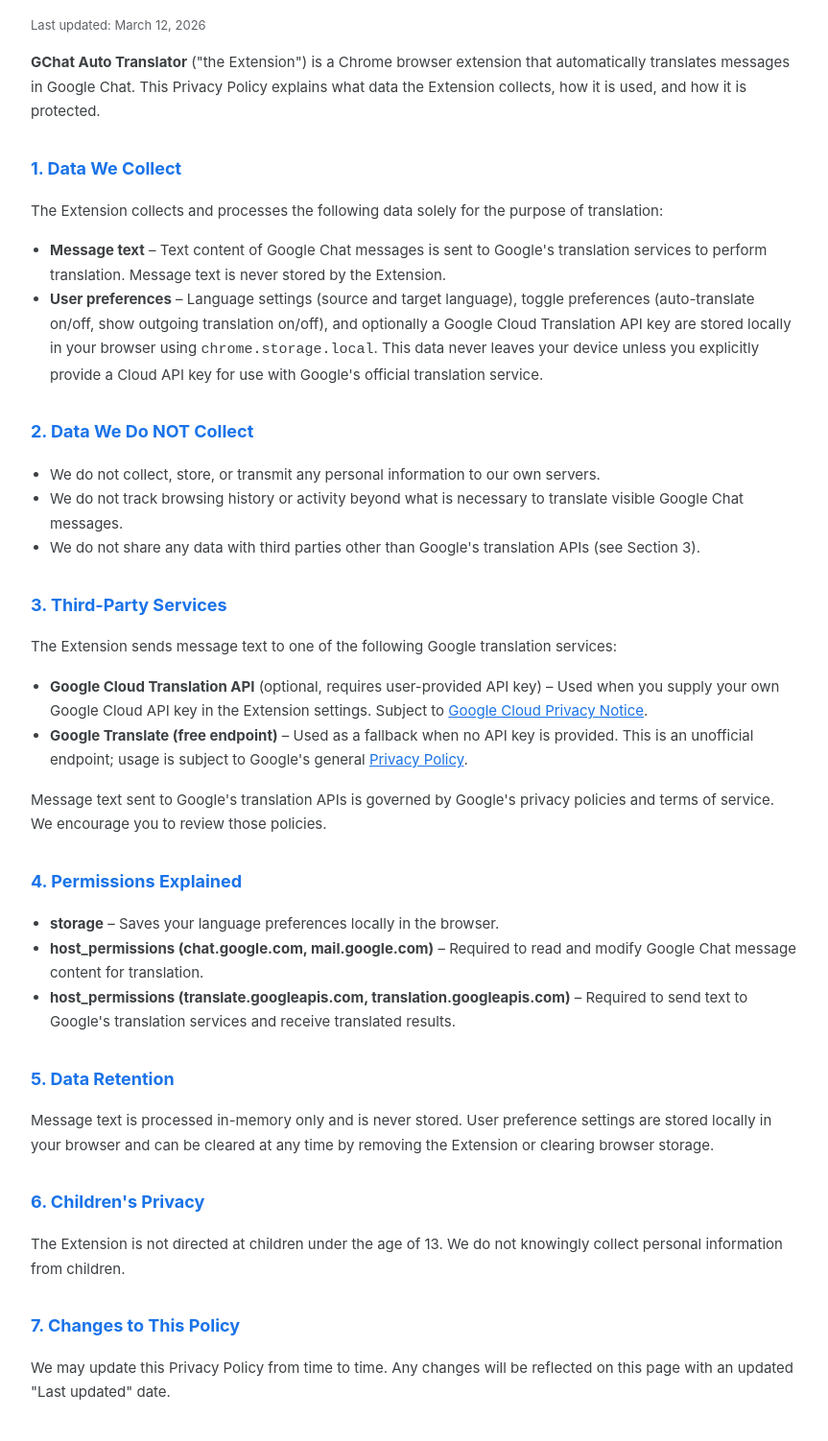
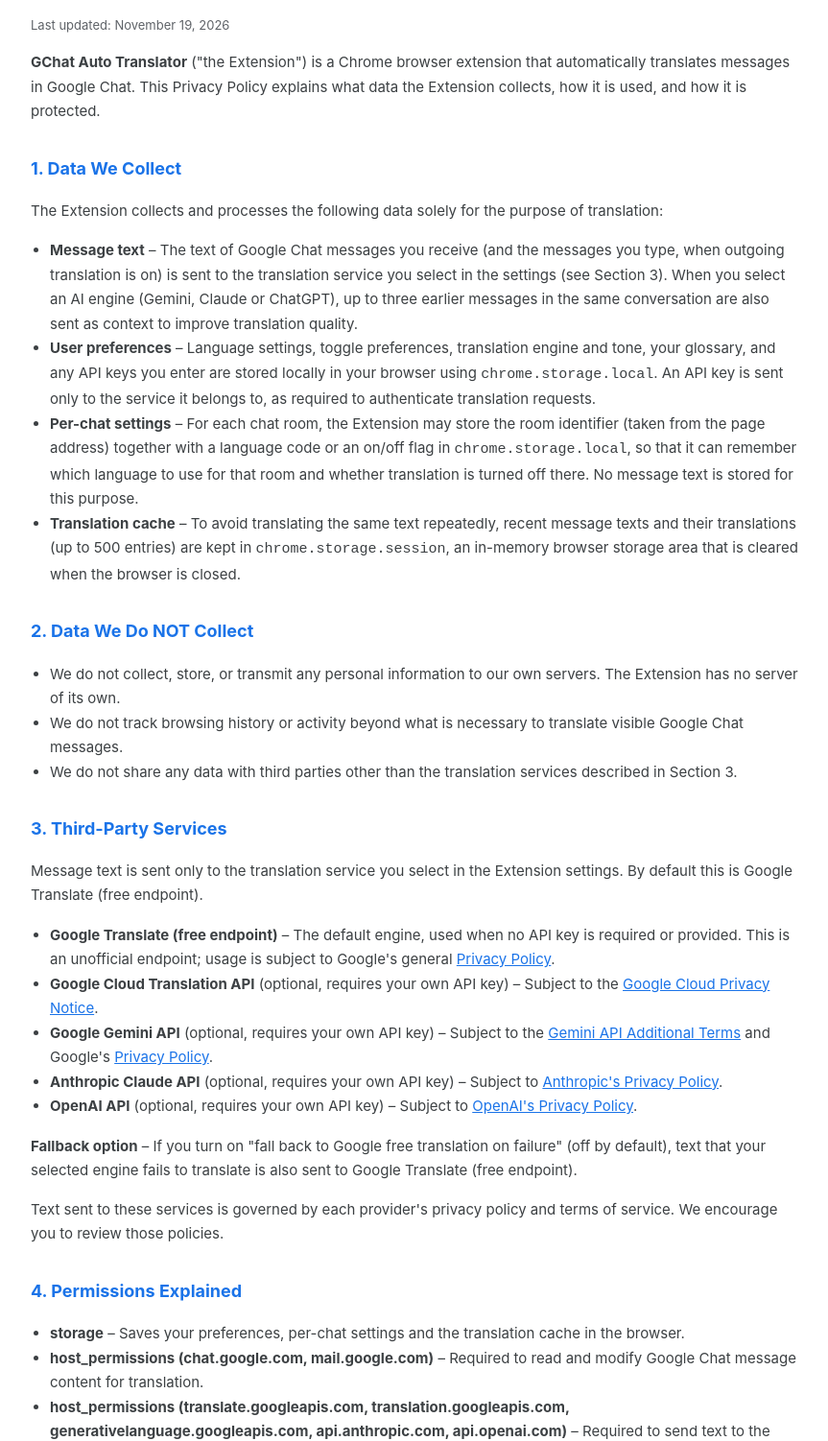
Before and after one commit to pks424/google-chat-translator, a browser extension: page privacy-policy.html in a window 1280 px wide. Shown: the part 105-1607 px from the top of the page at 96% size, without its empty margins (208-1071 px from the left). Drawn offline with Linux system fonts and the light colour scheme.

Commit message:
build: 웹스토어 업로드용 빌드 스크립트(npm run build → dist/) 추가, 개인정보처리방침·스토어 소개문 현행화
- scripts/build.js: 실행 파일만 dist/google-chat-translator-v{버전}/ 에 복사 후 zip
  (Windows 기본 tar 사용, zip 경로 '/'). manifest·popup·importScripts 가 참조하는
  파일이 빌드 목록에 없거나 zip 에 빠지면 실패
- .gitignore 에 dist/ 추가
- privacy-policy.html: 실제 동작과 맞춤 — Gemini·Anthropic·OpenAI 전송, AI 사용 시
  앞 메시지 최대 3개 맥락 전송, 대체 번역 옵션, 방별 설정 로컬 저장,
  번역 캐시(chrome.storage.session, 브라우저 종료 시 삭제), AI 호스트 권한
- store-description.md: AI 엔진·방별 언어·용어 사전·대체 번역·토글 단축키,
  Privacy 문단을 처리방침과 일치

Co-Authored-By: Claude Opus 5.5 <noreply@anthropic.com>
Claude-Session: https://claude.ai/code/session_011YGcZqyv2NjWqjDezH3xEB

```diff
--- a/package.json
+++ b/package.json
@@ -5,7 +5,8 @@
   "scripts": {
     "test": "jest --verbose",
     "test:watch": "jest --watch",
-    "test:coverage": "jest --coverage"
+    "test:coverage": "jest --coverage",
+    "build": "node scripts/build.js"
   },
   "devDependencies": {
     "jest": "^26.6.3",
--- a/privacy-policy.html
+++ b/privacy-policy.html
@@ -23,7 +23,7 @@
 </head>
 <body>
   <h1>Privacy Policy</h1>
-  <p class="updated">Last updated: March 12, 2026</p>
+  <p class="updated">Last updated: November 19, 2026</p>
 
   <p>
     <strong>GChat Auto Translator</strong> ("the Extension") is a Chrome browser extension that
@@ -34,58 +34,93 @@
   <h2>1. Data We Collect</h2>
   <p>The Extension collects and processes the following data solely for the purpose of translation:</p>
   <ul>
-    <li><strong>Message text</strong> – Text content of Google Chat messages is sent to Google's
-    translation services to perform translation. Message text is never stored by the Extension.</li>
-    <li><strong>User preferences</strong> – Language settings (source and target language),
-    toggle preferences (auto-translate on/off, show outgoing translation on/off), and optionally
-    a Google Cloud Translation API key are stored locally in your browser using
-    <code>chrome.storage.local</code>. This data never leaves your device unless you explicitly
-    provide a Cloud API key for use with Google's official translation service.</li>
+    <li><strong>Message text</strong> – The text of Google Chat messages you receive (and the
+    messages you type, when outgoing translation is on) is sent to the translation service you
+    select in the settings (see Section 3). When you select an AI engine (Gemini, Claude or
+    ChatGPT), up to three earlier messages in the same conversation are also sent as context to
+    improve translation quality.</li>
+    <li><strong>User preferences</strong> – Language settings, toggle preferences, translation
+    engine and tone, your glossary, and any API keys you enter are stored locally in your browser
+    using <code>chrome.storage.local</code>. An API key is sent only to the service it belongs to,
+    as required to authenticate translation requests.</li>
+    <li><strong>Per-chat settings</strong> – For each chat room, the Extension may store the room
+    identifier (taken from the page address) together with a language code or an on/off flag in
+    <code>chrome.storage.local</code>, so that it can remember which language to use for that room
+    and whether translation is turned off there. No message text is stored for this purpose.</li>
+    <li><strong>Translation cache</strong> – To avoid translating the same text repeatedly, recent
+    message texts and their translations (up to 500 entries) are kept in
+    <code>chrome.storage.session</code>, an in-memory browser storage area that is cleared when
+    the browser is closed.</li>
   </ul>
 
   <h2>2. Data We Do NOT Collect</h2>
   <ul>
-    <li>We do not collect, store, or transmit any personal information to our own servers.</li>
+    <li>We do not collect, store, or transmit any personal information to our own servers.
+    The Extension has no server of its own.</li>
     <li>We do not track browsing history or activity beyond what is necessary to translate visible
     Google Chat messages.</li>
-    <li>We do not share any data with third parties other than Google's translation APIs
-    (see Section 3).</li>
+    <li>We do not share any data with third parties other than the translation services described
+    in Section 3.</li>
   </ul>
 
   <h2>3. Third-Party Services</h2>
-  <p>The Extension sends message text to one of the following Google translation services:</p>
+  <p>
+    Message text is sent only to the translation service you select in the Extension settings.
+    By default this is Google Translate (free endpoint).
+  </p>
   <ul>
     <li>
-      <strong>Google Cloud Translation API</strong> (optional, requires user-provided API key) –
-      Used when you supply your own Google Cloud API key in the Extension settings.
-      Subject to <a href="https://cloud.google.com/terms/cloud-privacy-notice" target="_blank">
+      <strong>Google Translate (free endpoint)</strong> – The default engine, used when no API key
+      is required or provided. This is an unofficial endpoint; usage is subject to Google's general
+      <a href="https://policies.google.com/privacy" target="_blank">Privacy Policy</a>.
+    </li>
+    <li>
+      <strong>Google Cloud Translation API</strong> (optional, requires your own API key) –
+      Subject to the <a href="https://cloud.google.com/terms/cloud-privacy-notice" target="_blank">
       Google Cloud Privacy Notice</a>.
     </li>
     <li>
-      <strong>Google Translate (free endpoint)</strong> – Used as a fallback when no API key is
-      provided. This is an unofficial endpoint; usage is subject to Google's general
-      <a href="https://policies.google.com/privacy" target="_blank">Privacy Policy</a>.
+      <strong>Google Gemini API</strong> (optional, requires your own API key) – Subject to the
+      <a href="https://ai.google.dev/gemini-api/terms" target="_blank">Gemini API Additional Terms</a>
+      and Google's <a href="https://policies.google.com/privacy" target="_blank">Privacy Policy</a>.
+    </li>
+    <li>
+      <strong>Anthropic Claude API</strong> (optional, requires your own API key) – Subject to
+      <a href="https://www.anthropic.com/legal/privacy" target="_blank">Anthropic's Privacy Policy</a>.
+    </li>
+    <li>
+      <strong>OpenAI API</strong> (optional, requires your own API key) – Subject to
+      <a href="https://openai.com/policies/privacy-policy" target="_blank">OpenAI's Privacy Policy</a>.
     </li>
   </ul>
   <p>
-    Message text sent to Google's translation APIs is governed by Google's privacy policies
-    and terms of service. We encourage you to review those policies.
+    <strong>Fallback option</strong> – If you turn on "fall back to Google free translation on
+    failure" (off by default), text that your selected engine fails to translate is also sent to
+    Google Translate (free endpoint).
+  </p>
+  <p>
+    Text sent to these services is governed by each provider's privacy policy and terms of
+    service. We encourage you to review those policies.
   </p>
 
   <h2>4. Permissions Explained</h2>
   <ul>
-    <li><strong>storage</strong> – Saves your language preferences locally in the browser.</li>
+    <li><strong>storage</strong> – Saves your preferences, per-chat settings and the translation
+    cache in the browser.</li>
     <li><strong>host_permissions (chat.google.com, mail.google.com)</strong> – Required to read
     and modify Google Chat message content for translation.</li>
-    <li><strong>host_permissions (translate.googleapis.com, translation.googleapis.com)</strong> –
-    Required to send text to Google's translation services and receive translated results.</li>
+    <li><strong>host_permissions (translate.googleapis.com, translation.googleapis.com,
+    generativelanguage.googleapis.com, api.anthropic.com, api.openai.com)</strong> – Required to
+    send text to the translation service you select and receive translated results.</li>
   </ul>
 
   <h2>5. Data Retention</h2>
   <p>
-    Message text is processed in-memory only and is never stored. User preference settings are
-    stored locally in your browser and can be cleared at any time by removing the Extension or
-    clearing browser storage.
+    The Extension does not keep message text beyond the translation cache described in Section 1,
+    which is cleared when the browser is closed. Preferences and per-chat settings are stored
+    locally in your browser and can be cleared at any time by removing the Extension or clearing
+    browser storage. Data sent to a translation service is retained according to that provider's
+    policy.
   </p>
 
   <h2>6. Children's Privacy</h2>
```
Also changed, not shown: STORE_ASSETS/store-description.md (+14 -5 lines), scripts/build.js (added, +95 -0 lines), README.md, 1 other file.
